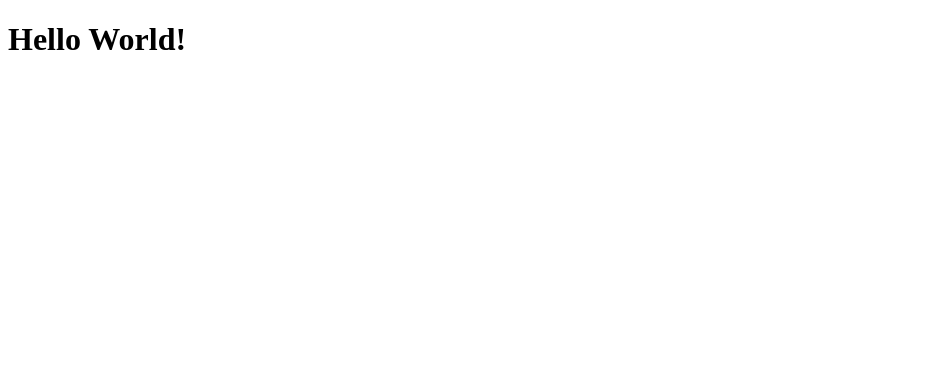
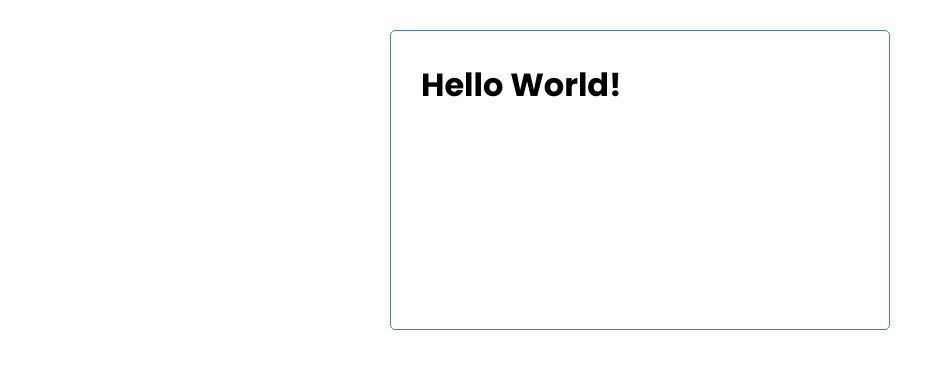
Before and after one commit to JamshidbeKhaydar/vuejs-task-project, a Vue app: page / in a window 1280 px wide. Shown: the top 368 px of the page, without its empty margins (0-945 px from the left). Built offline with nearby package versions, Linux system fonts and the light colour scheme.

Commit message:
add header components

```diff
--- a/src/App.vue
+++ b/src/App.vue
@@ -1,5 +1,7 @@
 <template>
-  <h1>Hello World!</h1>
+  <div class="container">
+    <h1>Hello World!</h1>
+  </div>
 </template>
 
 <script>
@@ -11,4 +13,45 @@
 </script>
 
 <style>
+  @import url('https://fonts.googleapis.com/css2?family=Poppins:ital,wght@0,600;0,700;1,400;1,500&display=swap');
+  * {
+    box-sizing: border-box;
+    padding: 0;
+    margin: 0;
+  }
+  body {
+    font-family: "Poppins", sans-serif;
+  }
+  .container {
+    max-width: 500px;
+    margin: 30px auto;
+    overflow: auto;
+    min-height: 300px;
+    border: 1px solid steelblue;
+    padding: 30px;
+    border-radius: 5px;
+  }
+  .btn {
+    display: inline-block;
+    background: #000;
+    color: #fff;
+    border: none;
+    padding: 10px 20px;
+    margin: 5px;
+    border-radius: 5px;
+    cursor: pointer;
+    text-decoration: none;
+    font-size: 15px;
+    font-family: inherit;
+  }
+  .btn:focus {
+    outline: none;
+  }
+  .btn:active {
+    transform: scale(0.98);
+  }
+  .btn-block {
+    display: block;
+    width: 100%;
+  }
 </style>
```
Also changed, not shown: src/components/Header.vue (+18 -0 lines).
